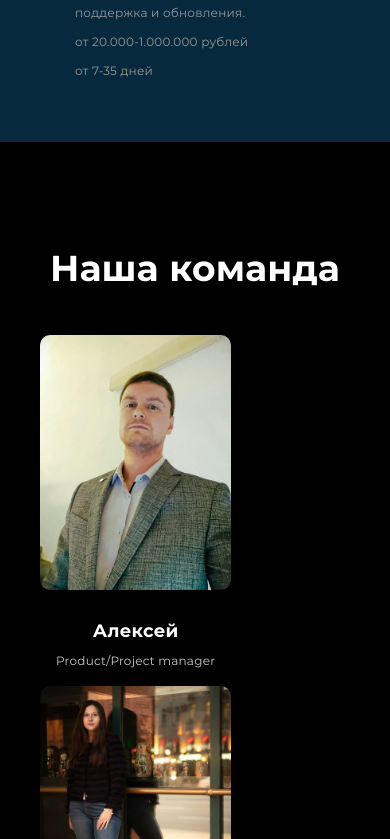
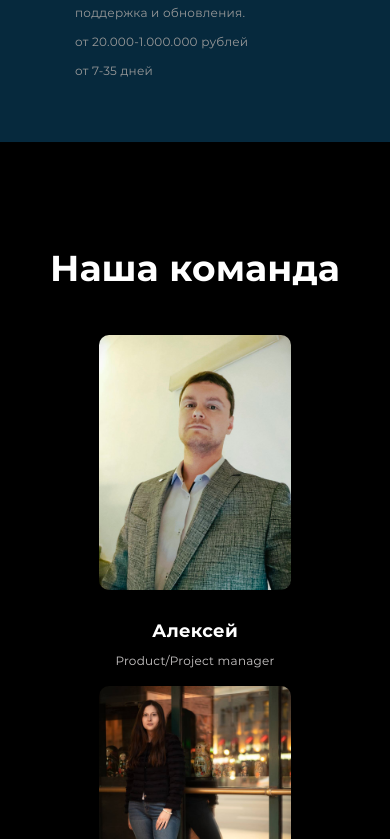
Before and after one commit to MichaelKopchenov/new-fdd, a React (Create React App) app: page / in a window 390 px wide. Shown: the part 8527-9366 px from the top of the page. Built offline with nearby package versions, Linux system fonts and the light colour scheme.

Commit message:
Refactor

```diff
--- a/src/Components/Team/Team.css
+++ b/src/Components/Team/Team.css
@@ -41,6 +41,12 @@
     gap: 15px;
 }
 
+@media screen and (max-width: 768px) {
+    .team__staff {
+        justify-content: center;
+    }
+}
+
 @media screen and (max-width: 320px) {
     .team__staff {
         flex-direction: column;
```
